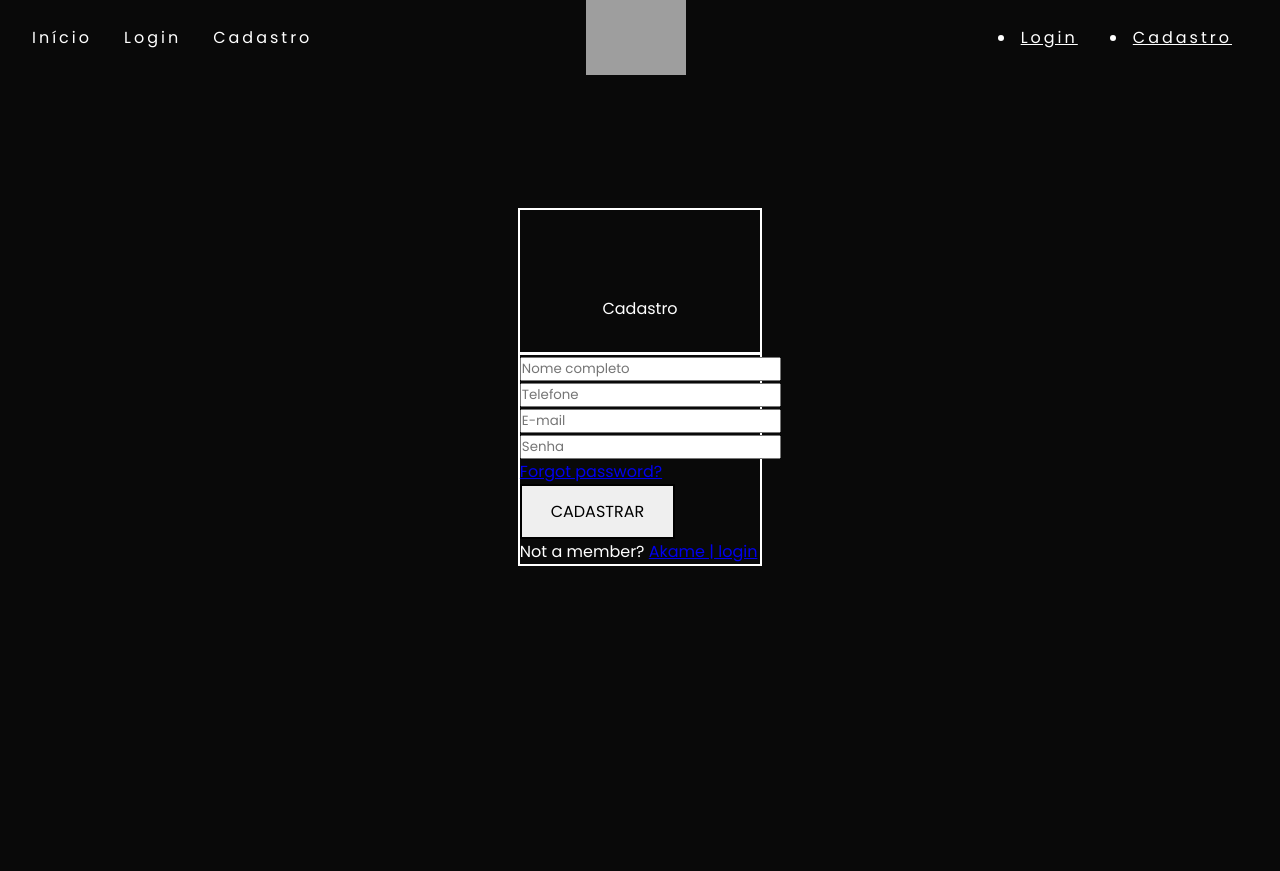
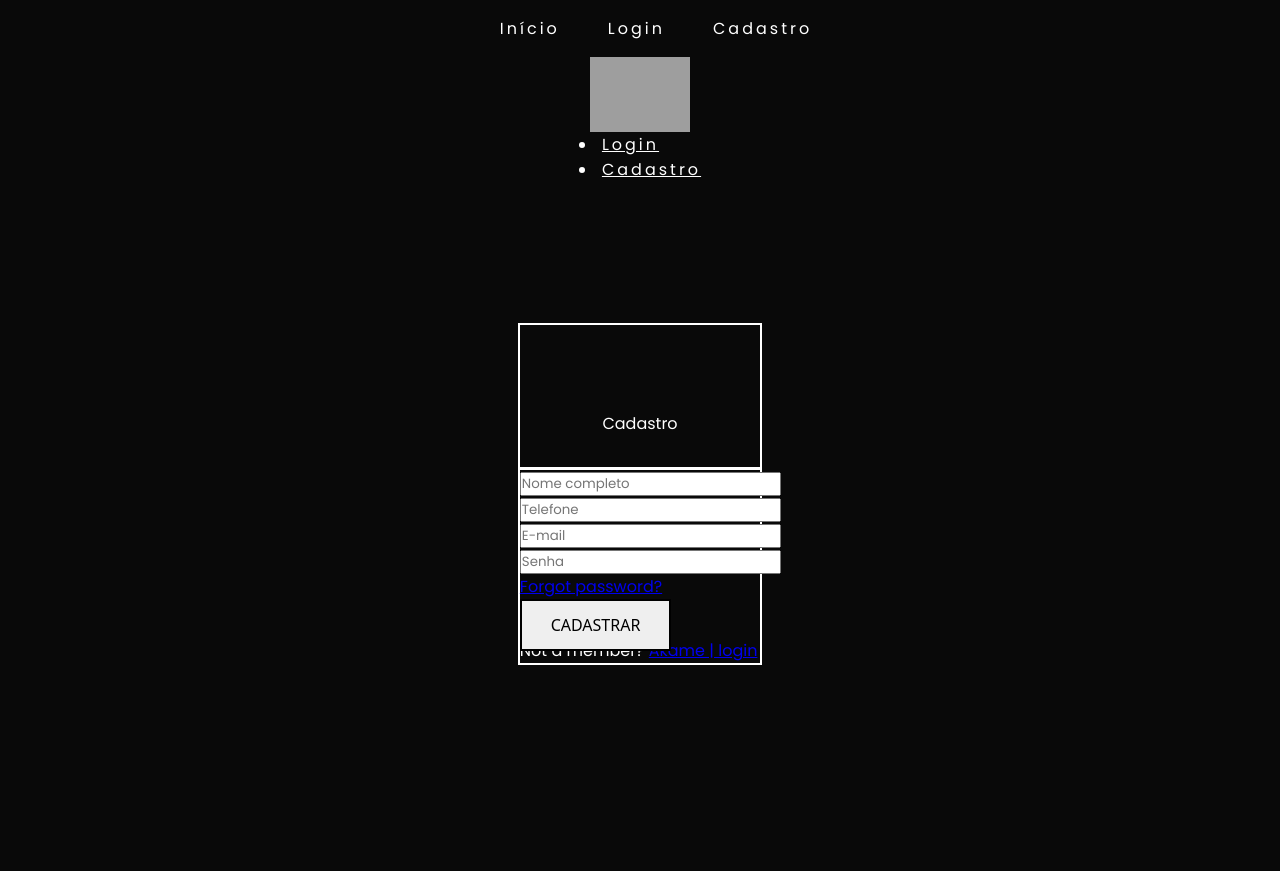
Before and after one commit to SystemRhino/Akame, a PHP site: page /cadastro.php in a window 1280 px wide. Shown: the top 871 px of the page. Run offline with PHP 8.4, Linux system fonts and the light colour scheme; grey boxes are pictures that could not be loaded.

Commit message:
Update navbar.css

```diff
--- a/css/navbar.css
+++ b/css/navbar.css
@@ -6,6 +6,8 @@
 
 *{
     margin:0;
+    padding: 0;
+    box-sizing: border-box;
 }
 
 .logo {
@@ -21,14 +23,17 @@
 
 nav {
     width: 100%;
+    height: auto;
+    background-color:var(--black);
+
+    font-family: system-ui, -apple-system, Helvetica, Arial, sans-serif;
+    color:var(--white);
+    letter-spacing: 3px;
+
     display: flex;
+    flex-direction: column;
     justify-content: space-between;
     align-items: center;
-    font-family: system-ui, -apple-system, Helvetica, Arial, sans-serif;
-    background-color:var(--black);
-    height: 15vh;
-    color:var(--white);
-    letter-spacing: 3px;
 }
 
 nav a{
@@ -42,6 +47,10 @@ nav a:hover{
 .nav-list {
     list-style: none;
     display: flex;
+    align-items: center;
+    justify-content: space-around;
+    gap: 1em;
+    padding: 1em 0;
 }
 
 .nav-list li a{
@@ -50,38 +59,35 @@ nav a:hover{
 
 }
 
-.nav-user{
-    width: 20em;
-    padding-right: 3em;
-
-    display: flex;
-    justify-content: flex-end;
-    align-items: center;
-    gap: 2em;
-}
-
-.nav-user .login{
+.login{
     text-decoration: none;
     cursor: pointer;
 }
 
-.nav-user button{
-    width: 10em;
-    height: 2.5em;
-
+.button {
+    display: inline-block;
+    width: 7em;
+    height: 2em;
     border-radius: 6px;
-    background-color: var(--gray);
+    background-color: var(--white);
 
     color: var(--black);
     font-size: 1em;
     font-family: system-ui, -apple-system, Helvetica, Arial, sans-serif;
     letter-spacing: 3px;
+    text-decoration: none;
+    line-height: 2.5em;
+    text-align: center;
+}
+
+.nav-user .button:hover {
+    opacity: 0.8;
 }
 
 .mobile-menu {
     display: none;
     cursor: pointer;
- z-index:10;
+    z-index:10;
 }
 
 .mobile-menu div {
```
Also changed, not shown: other parts of css/navbar.css (+19 -10 lines).
